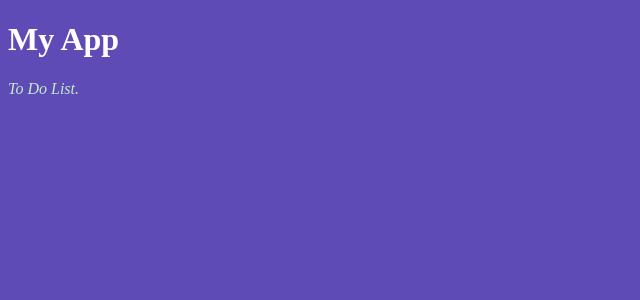
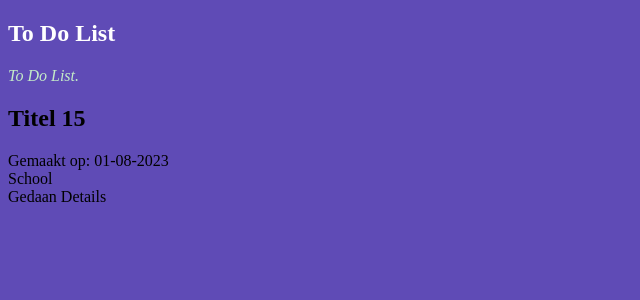
Before and after one commit to QNoah/Angular-Module-20, an Angular app in the folder Angular LinkedIn Learning/training/: page / in a window 1280 px wide. Shown: the top 300 px of the page, without its empty margins (0-640 px from the left). Built offline with nearby package versions, Linux system fonts and the light colour scheme.

Commit message:
Update app.component.html

```diff
--- a/Angular LinkedIn Learning/training/src/app/app.component.html
+++ b/Angular LinkedIn Learning/training/src/app/app.component.html
@@ -1,2 +1,7 @@
-<h1>My App</h1>
-<p class="description">To Do List.</p>
+<section>
+  <header>
+    <h1>To Do List</h1>
+    <p class="description">To Do List.</p>
+  </header>
+  <mw-media-item></mw-media-item>
+</section>
```
